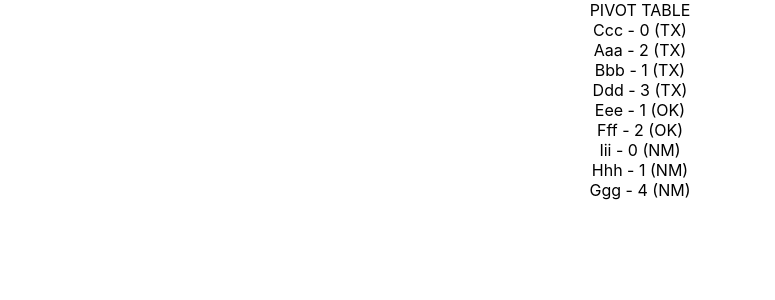
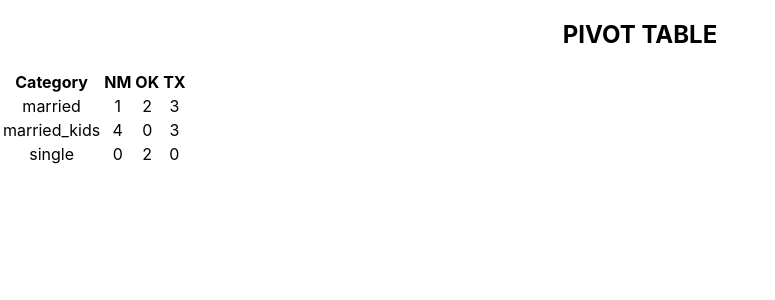
Before and after one commit to rocktacular/interview-take-home-2, a React (Create React App) app: page / in a window 1280 px wide. Shown: the top 300 px of the page, without its empty margins (0-775 px from the left). Built offline with nearby package versions, Linux system fonts and the light colour scheme.

Commit message:
basic table structure for pivot table

```diff
--- a/src/App.js
+++ b/src/App.js
@@ -1,36 +1,52 @@
 import React, { useState, useEffect } from "react";
+import PivotTable from "./components/PivotTable";
+
+import DS from "./services/data.service";
 import makePivot from "./utils/makePivot";
-import DS from "./services/data.service";
+
 import "./App.css";
+
+// Pivot Table Config
+const config = {
+  row: "category",
+  column: "state",
+  metric: "cars",
+};
 
 function App() {
   const [loading, setLoading] = useState(false);
   const [data, setData] = useState([]);
 
-  // load data on mount
   useEffect(() => {
+    // load data on mount
     setLoading(true);
     DS.getData().then((data) => {
-      makePivot(data, "category", "state", "cars").then((summary) => {
-        console.log("summary", summary);
-        setLoading(false);
-        setData(data);
-      });
+      // create the pivot table from data
+      makePivot(data, config.row, config.column, config.metric).then(
+        (summaryObj) => {
+          // sort rows and columns
+          summaryObj.rows = summaryObj.rows.sort();
+          summaryObj.columns = summaryObj.columns.sort();
+          // update state with pivot table object
+          setLoading(false);
+          setData(summaryObj);
+        }
+      );
     });
   }, []);
 
   return (
     <div className="App">
-      <div>PIVOT TABLE</div>
-      {loading && <h1>LOADING</h1>}
-      {!loading &&
-        data.map((item, index) => {
-          return (
-            <div key={`data-${index}`}>
-              {item.family} - {item.cars} ({item.state})
-            </div>
-          );
-        })}
+      <h2>PIVOT TABLE</h2>
+      {loading ? (
+        <h1>LOADING</h1>
+      ) : (
+        <PivotTable
+          data={data.summary}
+          rows={data.rows}
+          columns={data.columns}
+        />
+      )}
     </div>
   );
 }
--- /dev/null
+++ b/src/components/PivotTable.js
@@ -0,0 +1,36 @@
+import React from "react";
+import Row from "./Row";
+
+const PivotTable = ({ data, rows, columns }) => {
+  const renderHeader = () => {
+    return <Row columns={columns} />;
+  };
+  const renderRows = () => {
+    return (
+      data &&
+      rows &&
+      columns &&
+      rows.map((row, index) => {
+        return renderRow(row, index);
+      })
+    );
+  };
+  const renderRow = (row, index) => {
+    let newRow = [row];
+    const dataRow = columns.map((col) => {
+      return data[row][col] || 0;
+    });
+    newRow = newRow.concat(dataRow);
+    return <Row row={newRow} key={`row-${index}`} />;
+  };
+  return (
+    <div>
+      <table>
+        <thead>{renderHeader(columns)}</thead>
+        <tbody>{renderRows()}</tbody>
+      </table>
+    </div>
+  );
+};
+
+export default PivotTable;
--- /dev/null
+++ b/src/components/Row.js
@@ -0,0 +1,29 @@
+import React from "react";
+
+const Row = ({ row, columns }) => {
+  if (columns && columns.length) {
+    // header row
+    return (
+      <tr>
+        <th>Category</th>
+        {columns.map((header, index) => (
+          <th key={`th-${index}`}>{header}</th>
+        ))}
+      </tr>
+    );
+  } else if (row && row.length) {
+    // data row
+    return (
+      <tr>
+        {row.map((item, index) => {
+          return <td key={`td-${index}`}>{item}</td>;
+        })}
+      </tr>
+    );
+  } else {
+    // catch
+    return null;
+  }
+};
+
+export default Row;
--- a/src/data/demoData.js
+++ b/src/data/demoData.js
@@ -8,9 +8,10 @@ const demoData = [
   { category: "married_kids", state: "TX", family: "Ddd", cars: 3 },
 
   { category: "single", state: "OK", family: "Eee", cars: 1 },
+  { category: "single", state: "OK", family: "Jjj", cars: 1 },
+  { category: "single", state: "OK", family: "Iii", cars: 0 },
   { category: "married", state: "OK", family: "Fff", cars: 2 },
 
-  { category: "single", state: "NM", family: "Iii", cars: 0 },
   { category: "married", state: "NM", family: "Hhh", cars: 1 },
   { category: "married_kids", state: "NM", family: "Ggg", cars: 4 },
 ];
--- a/src/utils/makePivot.js
+++ b/src/utils/makePivot.js
@@ -3,23 +3,31 @@
 const makePivotSum = (data, row_pred, col_pred, metric) => {
   return new Promise((resolve, reject) => {
     const summary = {};
+    const rows = [];
+    const columns = [];
     data.forEach((item) => {
       // TODO: error handling if row_pred, col_pred, or metric don't exist on each item
 
       // if row doesnt exist on summary yet
       if (!summary[item[row_pred]]) {
         summary[item[row_pred]] = {};
+        rows.push(item[row_pred]); // push to rows array
       }
       // if row.col doesnt exist on summary yet
       if (!summary[item[row_pred]][item[col_pred]]) {
         summary[item[row_pred]][item[col_pred]] = 0;
+        columns.push(item[col_pred]); // push to columns array
       }
       // add metric value to row.col (assumed Sum function)
       summary[item[row_pred]][item[col_pred]] += item[metric];
     });
 
     // simulate calculation delay
-    setTimeout(() => resolve(summary), 1000);
+    // make columns unique using Set
+    setTimeout(
+      () => resolve({ summary, rows, columns: [...new Set(columns)] }),
+      1000
+    );
   });
 };
 
```
